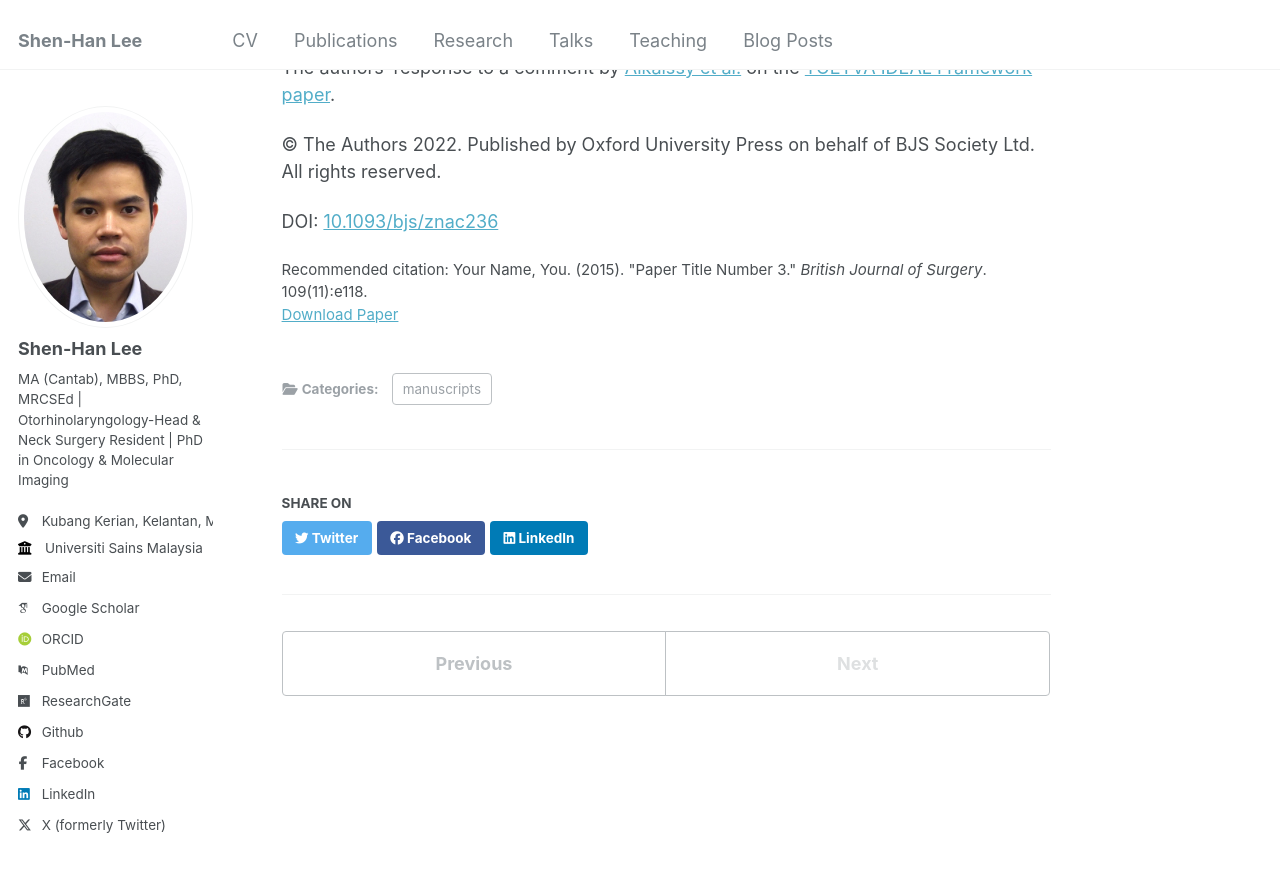
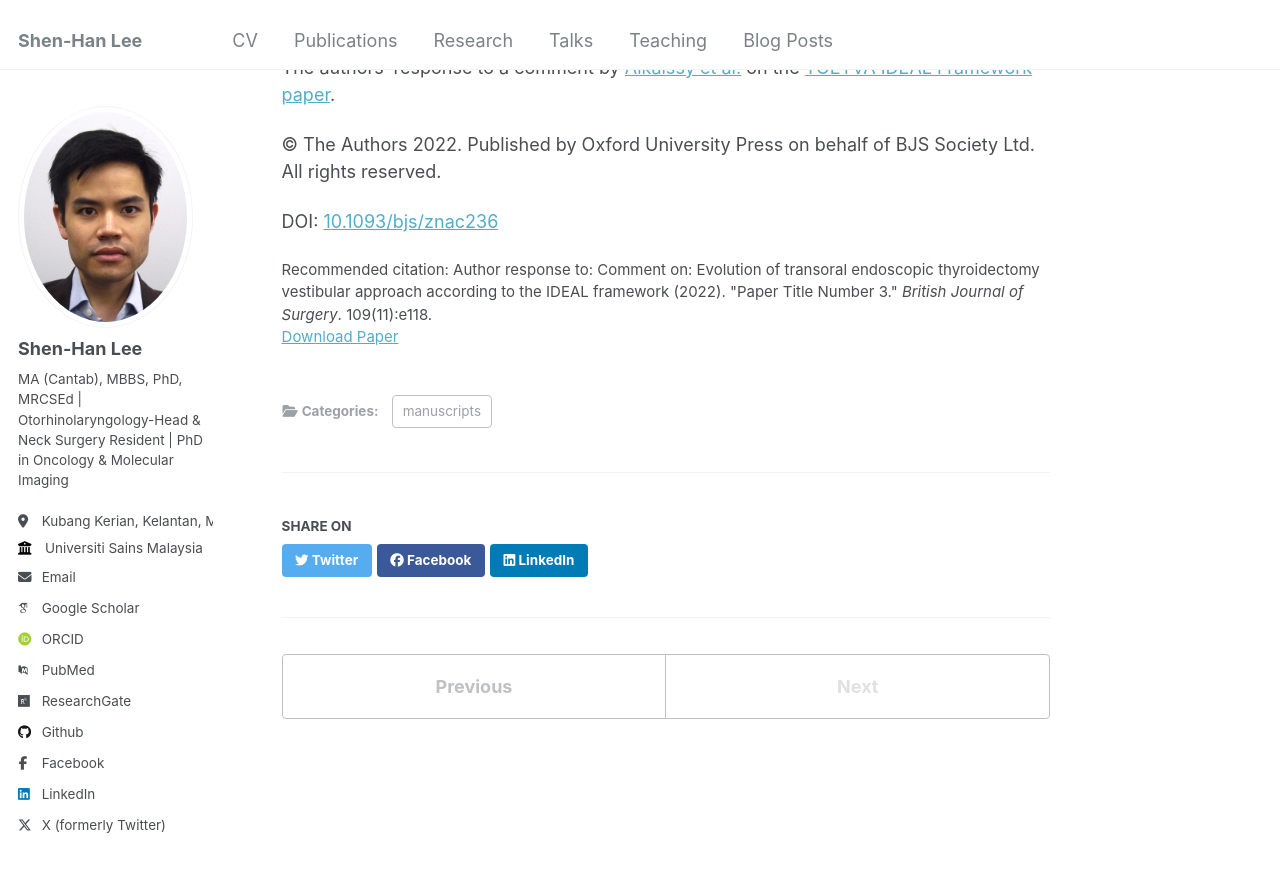
Before and after one commit to shenhanlee/shenhanlee.github.io, a Jekyll site: the page built from _publications/2024-10-26-paper-title-number-13.md, in a window 1280 px wide and 900 px high, scrolled down 441 px. Shown: the top 872 px of the window. Built offline with Jekyll 4.4.1, drawn with Linux system fonts in a browser that asks for light colours; some web fonts are replaced.

Commit message:
Merge remote-tracking branch 'origin/master'

```diff
--- a/_publications/2024-10-26-paper-title-number-13.md
+++ b/_publications/2024-10-26-paper-title-number-13.md
@@ -7,7 +7,7 @@ excerpt: 'Our response to a comment by by Alkaissy et al. on the TOETVA IDEAL Fr
 date: 2022-07-27
 venue: 'British Journal of Surgery'
 paperurl: 'https://shenhanlee.github.io/files/paper3.pdf'
-citation: 'Your Name, You. (2015). &quot;Paper Title Number 3.&quot; <i>British Journal of Surgery</i>. 109(11):e118.'
+citation: 'Author response to: Comment on: Evolution of transoral endoscopic thyroidectomy vestibular approach according to the IDEAL framework (2022). &quot;Paper Title Number 3.&quot; <i>British Journal of Surgery</i>. 109(11):e118.'
 ---
 
 Shen-Han Lee <sup>1,*</sup>, Ram Moorthy <sup>2,3</sup>, Sidhartha Nagala <sup>2</sup>
```
Also changed, not shown: _publications/2022-04-06-evolution_toetva_ideal_framework.md (+1 -1 lines).
